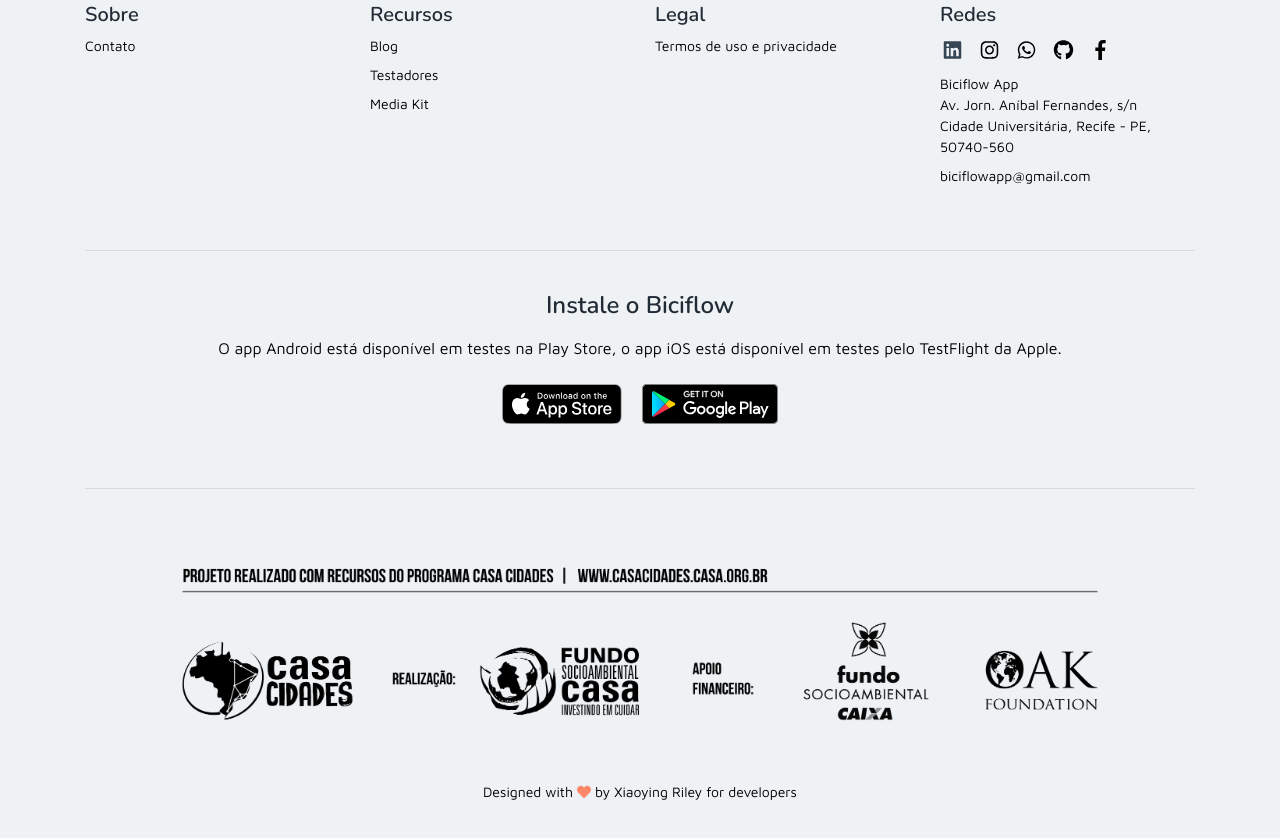
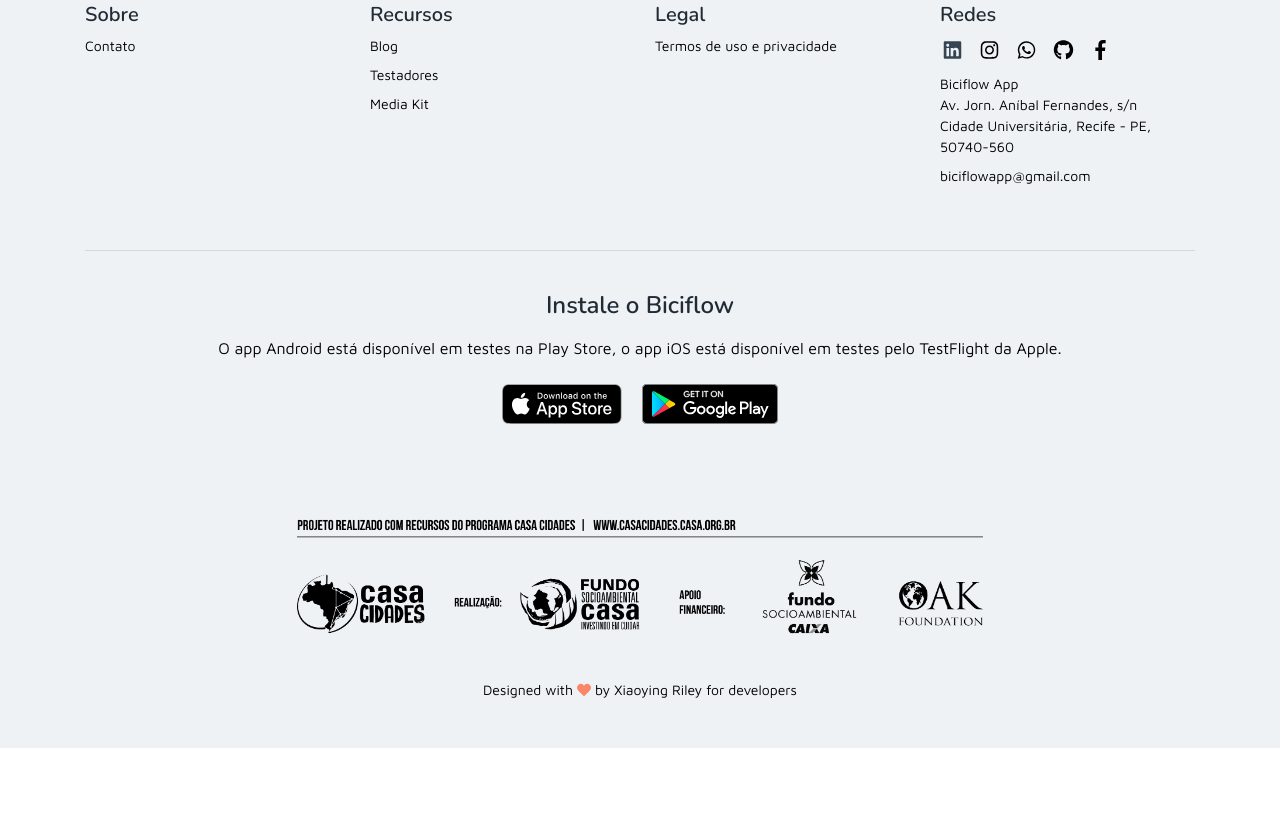
Before and after one commit to PauloLuna/Biciflow-Page, a plain HTML site: page index.html in a window 1280 px wide. Shown: the part 1734-2572 px from the top of the page. After the commit the page ends 2482 px from the top, so only its background shows below. Drawn offline with nearby package versions, Linux system fonts and the light colour scheme.

Commit message:
Footer improvements

```diff
--- a/index.html
+++ b/index.html
@@ -224,18 +224,15 @@
 	    </div><!--//download-area-->
 
 
-		<div class="container">
-		    <hr>
-		</div>
-
-		<div class="container">
-		    <img src="assets/images/casa-cidades-logos.png" width="100%">
+		<div class="container" style="text-align: center; display:block;">
+		    <img src="assets/images/casa-cidades-logos.png" width="75%">
 		</div>
 
 		<div class="footer-bottom text-center pb-5">
 	        <!--/* This template is released under the Creative Commons Attribution 3.0 License. Please keep the attribution link below when using for your own project. Thank you for your support. :) If you'd like to use the template without the attribution, you can buy the commercial license via our website: themes.3rdwavemedia.com */-->
                 <small class="copyright">Designed with <i class="fas fa-heart" style="color: #fb866a;"></i> by <a href="http://themes.3rdwavemedia.com" target="_blank">Xiaoying Riley</a> for developers</small>
 		</div>
+
     </footer>
 
 
```
